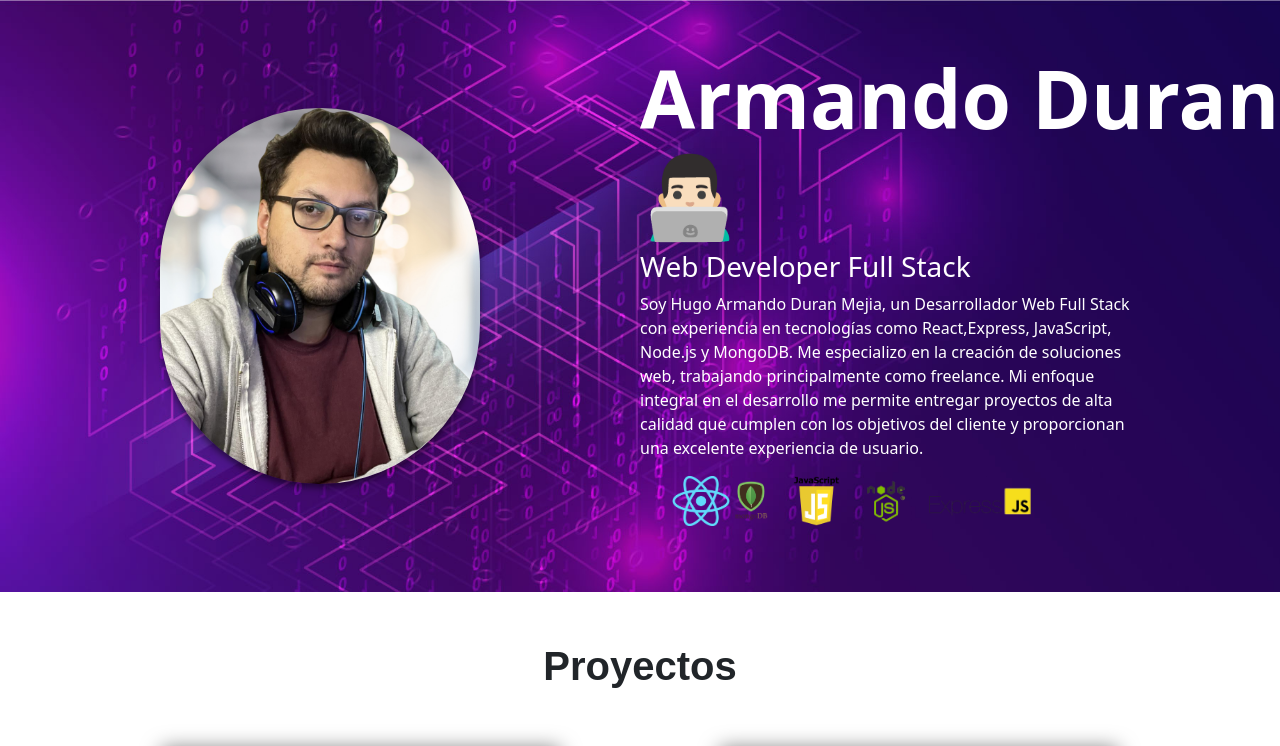
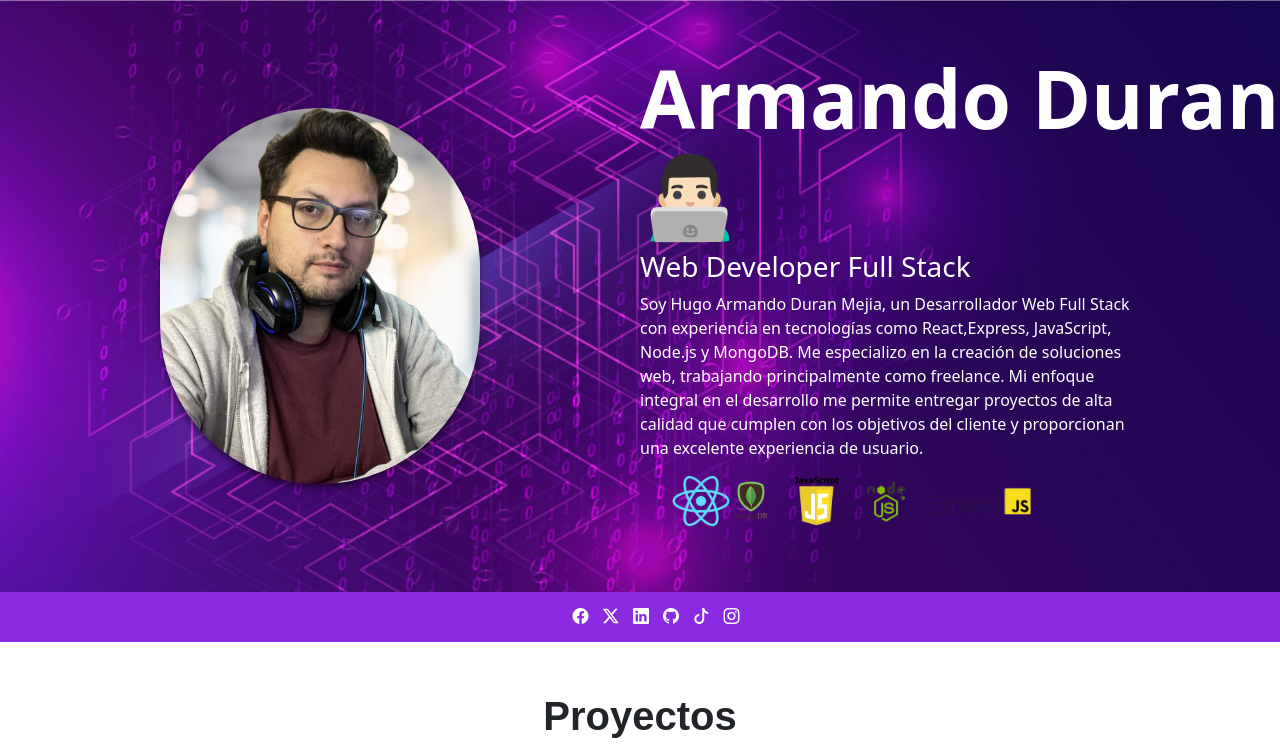
Before and after one commit to ardu-dev/portafolio, a website: page index.html in a window 1280 px wide. Shown: the top 746 px of the page. Drawn offline with nearby package versions, Linux system fonts and the light colour scheme; grey boxes are pictures that could not be loaded.

Commit message:
cambios en metodos de contacto

```diff
--- a/index.html
+++ b/index.html
@@ -29,7 +29,18 @@
             </div>
         </div>
     </main>
-
+    <section>
+        <div class="contenedor_social">
+            <ul>
+                <a href="https://www.facebook.com/armandodevcom"><i class="bi bi-facebook"></i></a>
+                <a href="https://x.com/armandodevcom"><i class="bi bi-twitter-x"></i></a>
+                <a href="https://www.linkedin.com/in/armandodev/"><i class="bi bi-linkedin"></i></a>
+                <a href="https://github.com/ArmandoDevCom"><i class="bi bi-github"></i></a>
+                <a href="https://www.tiktok.com/@armandodevcom"><i class="bi bi-tiktok"></i></a>
+                <a href="https://www.instagram.com/armandodevcom"><i class="bi bi-instagram"></i></a>
+            </ul>
+        </div>
+    </section>
     <section class="container lista_proyectos">
     <h2>Proyectos</h2>
         <div class="contenedor_frames">
```
